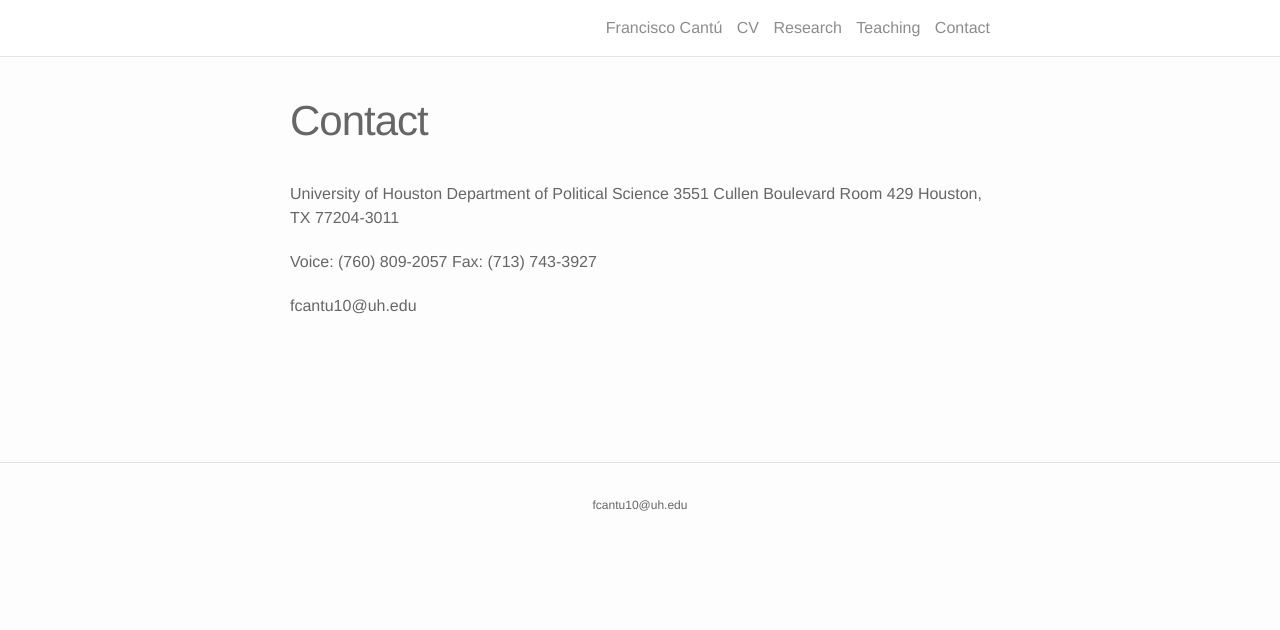
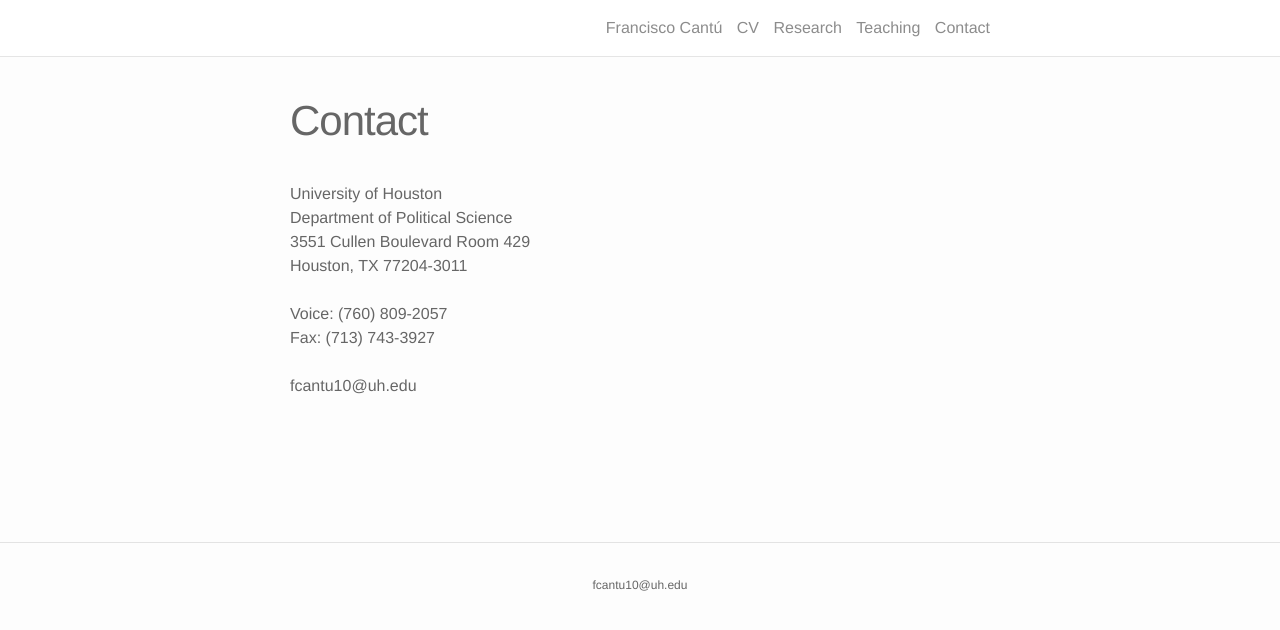
Before and after one commit to franciscocantu/franciscocantu.github.io, a Jekyll site: the page built from contact.md, in a window 1280 px wide. Shown: the top 630 px of the page. Built offline with Jekyll 4.4.1, drawn with Linux system fonts in a browser that asks for light colours; nearby versions of some CDN libraries.

Commit message:
Update contact.md

```diff
--- a/contact.md
+++ b/contact.md
@@ -5,12 +5,12 @@ permalink: /contact/
 order: 4
 ---
 
-University of Houston
-Department of Political Science
-3551 Cullen Boulevard Room 429
-Houston, TX 77204-3011
-
-Voice: (760) 809-2057
-Fax: (713) 743-3927
-
+University of Houston<br>
+Department of Political Science<br>
+3551 Cullen Boulevard Room 429<br>
+Houston, TX 77204-3011<br>
+<br>
+Voice: (760) 809-2057<br>
+Fax: (713) 743-3927<br>
+<br>
 fcantu10@uh.edu
```
